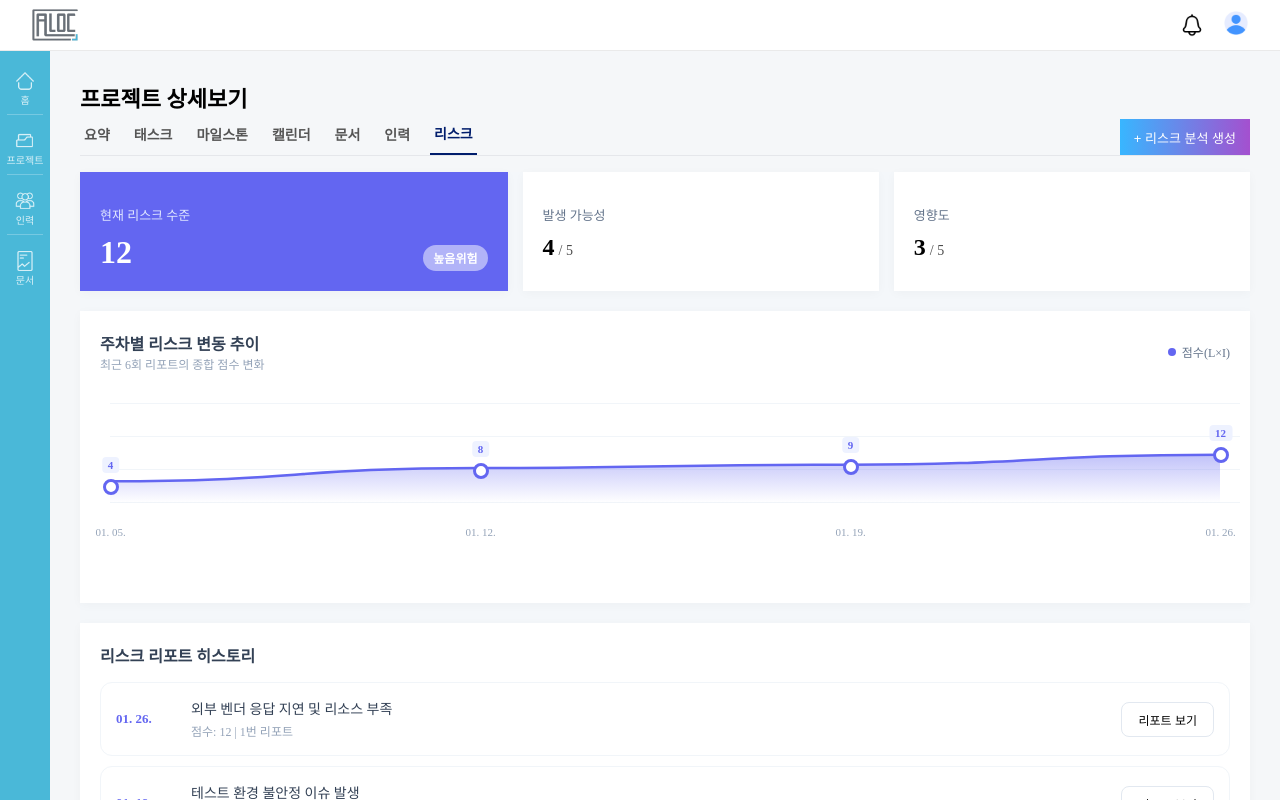
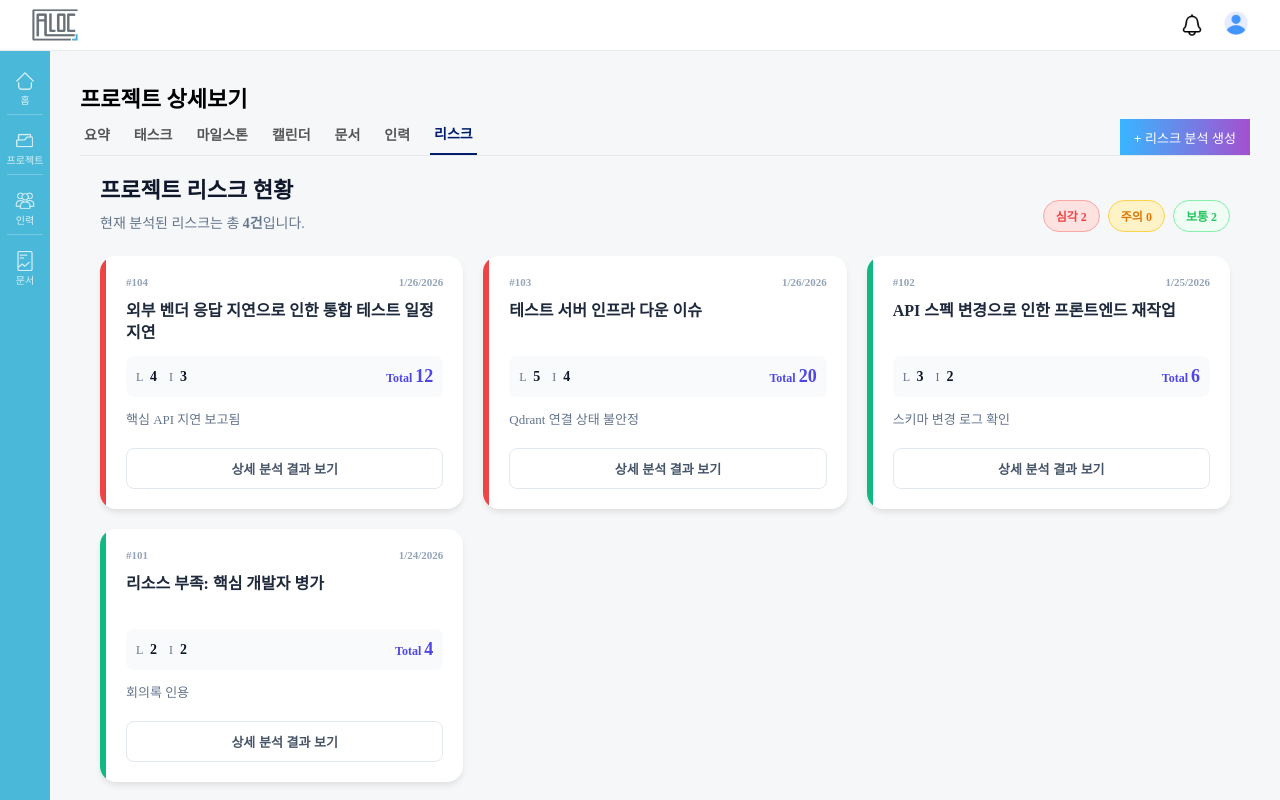
Before and after one commit to Hanwha-Moirai/Alloc-FE, a Vue app: page /projects/1/risk in a window 1280 px wide. Built offline with nearby package versions, Linux system fonts and the light colour scheme; no server answers; sample sign-in values are in the browser's storage.

Commit message:
feat : 리스크 화면 추가

```diff
--- /dev/null
+++ b/src/components/common/RiskDetailModal.vue
@@ -0,0 +1,167 @@
+<template>
+  <Transition name="modal">
+    <div v-if="isOpen" class="modal-overlay" @click.self="emit('close')">
+      <div class="modal-content">
+        <div class="modal-header">
+          <div class="header-left">
+            <span class="report-tag">Report #{{ report.report_id }}</span>
+            <h2>리스크 상세 분석 결과</h2>
+          </div>
+          <button class="close-btn" @click="emit('close')">×</button>
+        </div>
+
+        <div class="modal-body" v-if="report">
+          <div class="score-viz-section">
+            <div class="main-score-card" :class="riskLevel.class">
+              <span class="label">종합 위험도</span>
+              <div class="score-val">{{ report.likelihood * report.impact }}</div>
+              <span class="level-text">{{ riskLevel.text }} 상태</span>
+            </div>
+
+            <div class="detail-scores">
+              <div class="gauge-item">
+                <div class="gauge-info">
+                  <label>발생 가능성 (Likelihood)</label>
+                  <span>{{ report.likelihood }} / 5</span>
+                </div>
+                <div class="gauge-bar"><div class="fill" :style="{width: (report.likelihood/5*100)+'%'}"></div></div>
+              </div>
+              <div class="gauge-item">
+                <div class="gauge-info">
+                  <label>영향도 (Impact)</label>
+                  <span>{{ report.impact }} / 5</span>
+                </div>
+                <div class="gauge-bar"><div class="fill purple" :style="{width: (report.impact/5*100)+'%'}"></div></div>
+              </div>
+            </div>
+          </div>
+
+          <div class="analysis-section">
+            <div class="section-title">AI 분석 요약</div>
+            <p class="summary-box">{{ report.summary }}</p>
+
+            <div class="section-title">판단 근거 (Rationale)</div>
+            <div class="rationale-box">
+              {{ report.rationale }}
+            </div>
+          </div>
+
+          <div class="citations-section">
+            <div class="section-title">근거 데이터 ({{ report.citations?.length || 0 }})</div>
+            <div class="citation-list">
+              <div v-for="(cite, idx) in report.citations" :key="idx" class="citation-item">
+                <div class="cite-meta">
+                  <span class="cite-icon">{{ getSourceIcon(cite.source_type) }}</span>
+                  <span class="cite-type">{{ cite.source_type }}</span>
+                  <span class="cite-id">ID: {{ cite.source_id }}</span>
+                </div>
+                <p class="cite-excerpt">"{{ cite.excerpt }}"</p>
+              </div>
+            </div>
+          </div>
+        </div>
+      </div>
+    </div>
+  </Transition>
+</template>
+
+<script setup lang="ts">
+import { computed } from 'vue';
+
+const props = defineProps<{
+  isOpen: boolean;
+  report: any;
+}>();
+
+const emit = defineEmits(['close']);
+
+// 위험도 레벨 계산 [cite: 13]
+const riskLevel = computed(() => {
+  if (!props.report) return { text: '-', class: 'stable' };
+  const score = props.report.likelihood * props.report.impact;
+  if (score >= 12) return { text: '심각', class: 'critical' };
+  if (score >= 8) return { text: '주의', class: 'warning' };
+  return { text: '안정', class: 'stable' };
+});
+
+// 출처 타입별 아이콘 매핑 [cite: 13, 14, 15]
+const getSourceIcon = (type: string) => {
+  const icons: Record<string, string> = {
+    weekly_report: '📊',
+    meeting_record: '🤝',
+    events_log: '🕒',
+    task_update_log: '📝',
+    project_document: '📄',
+    vector_evidence: '🔍'
+  };
+  return icons[type] || '📎';
+};
+</script>
+
+<style scoped>
+.modal-overlay {
+  position: fixed; top: 0; left: 0; width: 100%; height: 100%;
+  background: rgba(15, 23, 42, 0.6); backdrop-filter: blur(4px);
+  display: flex; align-items: center; justify-content: center; z-index: 1000;
+}
+
+.modal-content {
+  background: white; width: 90%; max-width: 800px; max-height: 90vh;
+  border-radius: 10px; display: flex; flex-direction: column; overflow: hidden;
+  box-shadow: 0 25px 50px -12px rgba(0, 0, 0, 0.25);
+}
+
+.modal-header {
+  padding: 24px; border-bottom: 1px solid #f1f5f9;
+  display: flex; justify-content: space-between; align-items: center;
+}
+
+.report-tag { font-size: 12px; font-weight: 700; color: #6366f1; background: #eef2ff; padding: 4px 8px; border-radius: 6px; }
+.modal-header h2 { margin: 8px 0 0 0; font-size: 20px; color: #1e293b; }
+
+.modal-body { padding: 24px; overflow-y: auto; display: flex; flex-direction: column; gap: 32px; }
+
+/* 점수 시각화 */
+.score-viz-section { display: grid; grid-template-columns: 180px 1fr; gap: 24px; }
+.main-score-card {
+  border-radius: 20px; padding: 20px; text-align: center; color: white;
+  display: flex; flex-direction: column; justify-content: center;
+}
+.main-score-card.critical { background: linear-gradient(135deg, #ef4444, #b91c1c); }
+.main-score-card.warning { background: linear-gradient(135deg, #f59e0b, #d97706); }
+.main-score-card.stable { background: linear-gradient(135deg, #10b981, #047857); }
+
+.score-val { font-size: 48px; font-weight: 800; line-height: 1; margin: 8px 0; }
+.level-text { font-size: 14px; font-weight: 600; opacity: 0.9; }
+
+.detail-scores { display: flex; flex-direction: column; justify-content: center; gap: 16px; }
+.gauge-info { display: flex; justify-content: space-between; font-size: 13px; margin-bottom: 6px; font-weight: 600; color: #475569; }
+.gauge-bar { height: 8px; background: #f1f5f9; border-radius: 4px; overflow: hidden; }
+.gauge-bar .fill { height: 100%; background: #6366f1; }
+.gauge-bar .fill.purple { background: #a855f7; }
+
+/* 텍스트 섹션 */
+.section-title { font-size: 15px; font-weight: 700; color: #1e293b; margin-bottom: 12px; display: flex; align-items: center; gap: 8px; }
+.section-title::before { content: ''; width: 4px; height: 16px; background: #6366f1; border-radius: 2px; }
+
+.summary-box { background: #f8fafc; padding: 16px; border-radius: 12px; color: #334155; line-height: 1.6; border-left: 4px solid #e2e8f0; }
+.rationale-box { font-size: 14px; color: #475569; line-height: 1.7; white-space: pre-line; }
+
+/* 인용 리스트 */
+.citation-list { display: flex; flex-direction: column; gap: 12px; }
+.citation-item { padding: 16px; background: #ffffff; border: 1px solid #e2e8f0; border-radius: 12px; }
+.cite-meta { display: flex; align-items: center; gap: 8px; margin-bottom: 8px; }
+.cite-type { font-size: 11px; font-weight: 700; color: #64748b; text-transform: uppercase; }
+.cite-id { font-size: 11px; color: #94a3b8; }
+.cite-excerpt { font-size: 13px; color: #1e293b; font-style: italic; margin: 0; }
+
+.close-btn {
+  background: none; border: none;
+  font-size: 24px; color: #999;
+  cursor: pointer; line-height: 1;
+}
+
+/* 애니메이션 */
+.modal-enter-active, .modal-leave-active { transition: opacity 0.3s ease; }
+.modal-enter-from, .modal-leave-to { opacity: 0; }
+</style>
--- a/src/pages/projectTabs/ProjectRisk.vue
+++ b/src/pages/projectTabs/ProjectRisk.vue
@@ -1,298 +1,144 @@
+<template>
+  <div class="risk-v2-container" v-if="!isLoading">
+
+    <div class="top-summary">
+      <div class="summary-info">
+        <h3>프로젝트 리스크 현황</h3>
+        <p>현재 분석된 리스크는 총 <strong>{{ reports.length }}건</strong>입니다.</p>
+      </div>
+      <div class="status-chips">
+        <div class="chip critical">심각 {{ categorizedReports.high.length }}</div>
+        <div class="chip warning">주의 {{ categorizedReports.medium.length }}</div>
+        <div class="chip stable">보통 {{ categorizedReports.low.length }}</div>
+      </div>
+    </div>
+
+    <div class="risk-grid">
+      <div v-for="report in reports" :key="report.report_id"
+           class="risk-item-card" :class="getStatusColor(report.likelihood * report.impact)">
+        <div class="card-side-bar"></div>
+        <div class="card-body">
+          <div class="card-top">
+            <span class="report-id">#{{ report.report_id }}</span>
+            <span class="date">{{ new Date(report.generated_at).toLocaleDateString() }}</span>
+          </div>
+          <h4 class="summary-text">{{ report.summary }}</h4>
+          <div class="score-display">
+            <div class="score-group">
+              <label>L</label> <strong>{{ report.likelihood }}</strong>
+            </div>
+            <div class="score-group">
+              <label>I</label> <strong>{{ report.impact }}</strong>
+            </div>
+            <div class="total-score">
+              Total <span>{{ report.likelihood * report.impact }}</span>
+            </div>
+          </div>
+          <p class="rationale-preview">{{ report.rationale }}</p>
+          <button class="view-detail-btn" @click="selectedReport = report; isModalOpen = true">
+            상세 분석 결과 보기
+          </button>
+        </div>
+      </div>
+    </div>
+
+    <RiskDetailModal
+        :isOpen="isModalOpen"
+        :report="selectedReport"
+        @close="isModalOpen = false"
+    />
+  </div>
+</template>
+
 <script setup lang="ts">
 import { computed, ref, onMounted } from "vue";
+import RiskDetailModal from "@/components/common/RiskDetailModal.vue";
 
 const reports = ref<any[]>([]);
 const isLoading = ref(true);
+const isModalOpen = ref(false);
+const selectedReport = ref<any>(null);
 
-// 상단 요약 데이터 (가장 최근 리포트 기준)
-const latestSummary = computed(() => {
-  if (reports.value.length === 0) return { likelihood: 0, impact: 0, score: 0, level: '-' };
-  const latest = reports.value[0];
-  const score = latest.likelihood * latest.impact;
-  let level = score >= 12 ? '높음' : score >= 8 ? '보통' : '낮음';
-  return { ...latest, score, level };
+// 1. 전체 리포트 중 가장 높은 위험도 점수 계산
+const maxRiskScore = computed(() => {
+  if (reports.value.length === 0) return 0;
+  return Math.max(...reports.value.map(r => r.likelihood * r.impact));
 });
 
-// 중단 표를 위한 추이 데이터 (최근 5~6개)
-const trendTableData = computed(() => {
-  return reports.value.slice(0, 6).map((r, idx, arr) => {
-    const currentScore = r.likelihood * r.impact;
-    const prevScore = arr[idx + 1] ? arr[idx + 1].likelihood * arr[idx + 1].impact : currentScore;
-    const diff = currentScore - prevScore; // 이전 대비 증감
-    return { ...r, score: currentScore, diff };
-  });
+// 2. 위험도별 리포트 분류 (UI 배치를 위해)
+const categorizedReports = computed(() => {
+  return {
+    high: reports.value.filter(r => r.likelihood * r.impact >= 12),
+    medium: reports.value.filter(r => r.likelihood * r.impact >= 8 && r.likelihood * r.impact < 12),
+    low: reports.value.filter(r => r.likelihood * r.impact < 8)
+  };
 });
-
-// SVG 경로 생성을 위한 헬퍼 함수
-const generatePath = (isArea: boolean) => {
-  const data = trendTableData.value.slice().reverse();
-  if (data.length === 0) return "";
-
-  const width = 500;
-  const height = 120;
-  const maxScore = 25; // 최대 가능 점수 (5x5)
-
-  const points = data.map((item, i) => {
-    const x = i * (width / (data.length - 1));
-    const y = height - (item.score / maxScore * (height - 20)) - 10;
-    return { x, y };
-  });
-
-  // 큐빅 베지어 곡선 경로 생성 (image_9e03f8.png의 부드러운 느낌)
-  let d = `M ${points[0].x} ${points[0].y}`;
-  for (let i = 0; i < points.length - 1; i++) {
-    const curr = points[i];
-    const next = points[i + 1];
-    const cpX = (curr.x + next.x) / 2;
-    d += ` C ${cpX} ${curr.y}, ${cpX} ${next.y}, ${next.x} ${next.y}`;
-  }
-
-  if (isArea) {
-    d += ` L ${points[points.length - 1].x} ${height} L ${points[0].x} ${height} Z`;
-  }
-  return d;
-};
 
 onMounted(() => {
   setTimeout(() => {
     reports.value = [
-      { report_id: 1, likelihood: 4, impact: 3, summary: "외부 벤더 응답 지연 및 리소스 부족", generated_at: "2026-01-26T17:53:58" },
-      { report_id: 2, likelihood: 3, impact: 3, summary: "테스트 환경 불안정 이슈 발생", generated_at: "2026-01-19T10:20:00" },
-      { report_id: 3, likelihood: 4, impact: 2, summary: "API 스펙 변경으로 인한 재작업", generated_at: "2026-01-12T14:30:00" },
-      { report_id: 4, likelihood: 2, impact: 2, summary: "프로젝트 초기 설정 완료", generated_at: "2026-01-05T09:00:00" },
+      { report_id: 104, likelihood: 4, impact: 3, summary: "외부 벤더 응답 지연으로 인한 통합 테스트 일정 지연", rationale: "핵심 API 지연 보고됨", generated_at: "2026-01-26T17:53:58" },
+      { report_id: 103, likelihood: 5, impact: 4, summary: "테스트 서버 인프라 다운 이슈", rationale: "Qdrant 연결 상태 불안정", generated_at: "2026-01-26T17:50:00" },
+      { report_id: 102, likelihood: 3, impact: 2, summary: "API 스펙 변경으로 인한 프론트엔드 재작업", rationale: "스키마 변경 로그 확인", generated_at: "2026-01-25T14:30:00" },
+      { report_id: 101, likelihood: 2, impact: 2, summary: "리소스 부족: 핵심 개발자 병가", rationale: "회의록 인용", generated_at: "2026-01-24T09:00:00" },
     ];
     isLoading.value = false;
   }, 500);
 });
 
-const formatDate = (dateStr: string) => new Date(dateStr).toLocaleDateString('ko-KR', { month: '2-digit', day: '2-digit' });
+const getStatusColor = (score: number) => {
+  if (score >= 12) return 'critical';
+  if (score >= 8) return 'warning';
+  return 'stable';
+};
 </script>
 
-<template>
-  <div class="dashboard-container" v-if="!isLoading">
+<style scoped>
+.risk-v2-container { padding: 0 20px; display: flex; flex-direction: column; gap: 24px; }
 
-    <div class="summary-row">
-      <div class="stat-card main">
-        <p class="label">현재 리스크 수준</p>
-        <div class="val-row">
-          <span class="score">{{ latestSummary.score }}</span>
-          <span class="level-tag" :class="latestSummary.level">{{ latestSummary.level }}위험</span>
-        </div>
-      </div>
-      <div class="stat-card">
-        <p class="label">발생 가능성</p>
-        <div class="val-row">
-          <span class="num">{{ latestSummary.likelihood }}</span><span class="total">/ 5</span>
-        </div>
-      </div>
-      <div class="stat-card">
-        <p class="label">영향도</p>
-        <div class="val-row">
-          <span class="num">{{ latestSummary.impact }}</span><span class="total">/ 5</span>
-        </div>
-      </div>
-    </div>
+/* 상단 요약 스타일 */
+.top-summary { display: flex; justify-content: space-between; align-items: flex-end; }
+.top-summary h3 { margin: 0 0 8px 0; font-size: 22px; color: #0f172a; }
+.top-summary p { margin: 0; color: #64748b; font-size: 14px; }
+.status-chips { display: flex; gap: 8px; }
+.chip { padding: 6px 12px; border-radius: 100px; font-size: 12px; font-weight: 700; border: 1px solid transparent; }
+.chip.critical { background: #fee2e2; color: #ef4444; border-color: #fca5a5; }
+.chip.warning { background: #fef3c7; color: #d97706; border-color: #fcd34d; }
+.chip.stable { background: #f0fdf4; color: #22c55e; border-color: #86efac; }
 
-    <div class="content-card">
-      <div class="card-header">
-        <div class="title-group">
-          <h4>주차별 리스크 변동 추이</h4>
-          <span class="sub-info">최근 6회 리포트의 종합 점수 변화</span>
-        </div>
-        <div class="chart-legend">
-          <span class="dot"></span> 점수(L×I)
-        </div>
-      </div>
+/* 그리드 레이아웃 */
+.risk-grid { display: grid; grid-template-columns: repeat(auto-fill, minmax(320px, 1fr)); gap: 20px; }
 
-      <div class="visual-chart-container">
-        <div class="y-axis-guides">
-          <div v-for="n in 4" :key="n" class="guide-line"></div>
-        </div>
+/* 카드 개별 스타일 */
+.risk-item-card {
+  background: white; border-radius: 16px; overflow: hidden; display: flex;
+  box-shadow: 0 4px 6px -1px rgba(0, 0, 0, 0.1); transition: transform 0.2s;
+}
+.risk-item-card:hover { transform: translateY(-4px); box-shadow: 0 10px 15px -3px rgba(0, 0, 0, 0.1); }
+.card-side-bar { width: 6px; }
 
-        <svg class="trend-svg" viewBox="0 0 500 120" preserveAspectRatio="none">
-          <defs>
-            <linearGradient id="chart-grad" x1="0%" y1="0%" x2="0%" y2="100%">
-              <stop offset="0%" style="stop-color:rgba(99, 102, 241, 0.4); stop-opacity:1" />
-              <stop offset="100%" style="stop-color:rgba(99, 102, 241, 0); stop-opacity:1" />
-            </linearGradient>
-          </defs>
+/* 위험도별 사이드바 색상 */
+.critical .card-side-bar { background: #ef4444; }
+.warning .card-side-bar { background: #f59e0b; }
+.stable .card-side-bar { background: #10b981; }
 
-          <path
-              class="chart-area"
-              :d="generatePath(true)"
-              fill="url(#chart-grad)"
-          />
+.card-body { padding: 20px; flex: 1; display: flex; flex-direction: column; gap: 12px; }
+.card-top { display: flex; justify-content: space-between; font-size: 11px; color: #94a3b8; font-weight: 600; }
+.summary-text { margin: 0; font-size: 16px; color: #1e293b; line-height: 1.4; height: 44px; overflow: hidden; }
 
-          <path
-              class="chart-line"
-              :d="generatePath(false)"
-              fill="none"
-              stroke="#6366f1"
-              stroke-width="3"
-              stroke-linecap="round"
-              stroke-linejoin="round"
-          />
-        </svg>
+.score-display {
+  display: flex; align-items: center; gap: 12px; padding: 10px; background: #f8fafc; border-radius: 8px;
+}
+.score-group { font-size: 12px; color: #64748b; }
+.score-group strong { color: #0f172a; font-size: 14px; margin-left: 4px; }
+.total-score { margin-left: auto; font-size: 12px; font-weight: 700; color: #4f46e5; }
+.total-score span { font-size: 18px; }
 
-        <div class="points-layer">
-          <div
-              v-for="(item, idx) in trendTableData.slice().reverse()"
-              :key="idx"
-              class="data-point-wrapper"
-              :style="{ left: (idx * (100 / (trendTableData.length - 1))) + '%' }"
-          >
-            <div class="point-dot" :style="{ bottom: (item.score / 25 * 100) + 'px' }">
-              <span class="point-val">{{ item.score }}</span>
-            </div>
-            <div class="x-axis-label">{{ formatDate(item.generated_at) }}</div>
-          </div>
-        </div>
-      </div>
-    </div>
+.rationale-preview { font-size: 13px; color: #64748b; margin: 0; display: -webkit-box; -webkit-line-clamp: 2; -webkit-box-orient: vertical; overflow: hidden; }
 
-    <div class="content-card">
-      <div class="card-header">
-        <h4>리스크 리포트 히스토리</h4>
-      </div>
-      <div class="list-wrapper">
-        <div v-for="report in reports" :key="report.report_id" class="list-item">
-          <div class="item-date">{{ formatDate(report.generated_at) }}</div>
-          <div class="item-content">
-            <div class="item-summary">{{ report.summary }}</div>
-            <div class="item-meta">점수: {{ report.likelihood * report.impact }} | {{ report.report_id }}번 리포트</div>
-          </div>
-          <button class="detail-btn">리포트 보기</button>
-        </div>
-      </div>
-    </div>
-
-  </div>
-</template>
-
-<style scoped>
-.dashboard-container { display: flex; flex-direction: column; gap: 20px; background: #f4f7fa; }
-
-/* 공통 카드 */
-.content-card { background: white; padding: 20px; box-shadow: 0 2px 10px rgba(0,0,0,0.03); }
-.card-header { display: flex; justify-content: space-between; align-items: center; margin-bottom: 15px; }
-.card-header h4 { margin: 0; font-size: 16px; color: #334155; }
-.sub-info { font-size: 12px; color: #94a3b8; }
-
-/* 상단 요약 */
-.summary-row { display: grid; grid-template-columns: 1.2fr 1fr 1fr; gap: 15px; }
-.stat-card { background: white; padding: 20px; box-shadow: 0 2px 10px rgba(0,0,0,0.03); }
-.stat-card.main { background: #6366f1; color: white; }
-.stat-card.main .label { color: #e0e7ff; }
-.label { font-size: 13px; color: #64748b; margin-bottom: 10px; }
-.val-row { display: flex; align-items: baseline; gap: 4px; }
-.score { font-size: 32px; font-weight: 800; }
-.num { font-size: 24px; font-weight: 700; }
-.total { font-size: 14px; opacity: 0.7; }
-.level-tag { margin-left: auto; padding: 4px 10px; border-radius: 20px; font-size: 12px; font-weight: 700; background: rgba(255,255,255,0.5); }
-
-/* 중단 추이 표 */
-.visual-chart-container {
-  height: 180px;
-  position: relative;
-  margin-top: 30px;
-  padding: 0 10px;
+.view-detail-btn {
+  margin-top: 8px; width: 100%; padding: 10px; border-radius: 8px; border: 1px solid #e2e8f0;
+  background: white; color: #475569; font-size: 13px; font-weight: 600; cursor: pointer; transition: 0.2s;
 }
-
-.y-axis-guides {
-  position: absolute;
-  width: 100%;
-  height: 100px;
-  display: flex;
-  flex-direction: column;
-  justify-content: space-between;
-  z-index: 0;
-}
-
-.guide-line {
-  width: 100%;
-  height: 1px;
-  background: #f1f5f9;
-}
-
-.trend-svg {
-  width: 100%;
-  height: 100px;
-  overflow: visible;
-  z-index: 1;
-  position: relative;
-}
-
-.points-layer {
-  position: absolute;
-  top: 0;
-  left: 10px;
-  right: 10px;
-  height: 100px;
-}
-
-.data-point-wrapper {
-  position: absolute;
-  height: 100%;
-  width: 1px;
-  display: flex;
-  flex-direction: column;
-  align-items: center;
-}
-
-.point-dot {
-  position: absolute;
-  width: 10px;
-  height: 10px;
-  background: white;
-  border: 3px solid #6366f1;
-  border-radius: 50%;
-  z-index: 2;
-  transform: translateY(50%);
-}
-
-.point-val {
-  position: absolute;
-  top: -25px;
-  left: 50%;
-  transform: translateX(-50%);
-  font-size: 11px;
-  font-weight: 800;
-  color: #6366f1;
-  background: #eef2ff;
-  padding: 2px 6px;
-  border-radius: 4px;
-}
-
-.x-axis-label {
-  position: absolute;
-  bottom: -35px;
-  font-size: 11px;
-  color: #94a3b8;
-  white-space: nowrap;
-}
-
-.chart-legend {
-  font-size: 12px;
-  color: #64748b;
-  display: flex;
-  align-items: center;
-  gap: 6px;
-}
-
-.chart-legend .dot {
-  width: 8px;
-  height: 8px;
-  background: #6366f1;
-  border-radius: 50%;
-}
-
-/* 하단 목록 */
-.list-wrapper { display: flex; flex-direction: column; gap: 10px; }
-.list-item { display: flex; align-items: center; padding: 15px; border: 1px solid #f1f5f9; border-radius: 12px; transition: 0.2s; }
-.list-item:hover { border-color: #6366f1; background: #f8faff; }
-.item-date { width: 60px; font-size: 13px; font-weight: 700; color: #6366f1; }
-.item-content { flex: 1; padding: 0 15px; }
-.item-summary { font-size: 14px; color: #334155; margin-bottom: 4px; font-weight: 500; }
-.item-meta { font-size: 12px; color: #94a3b8; }
-.detail-btn { padding: 8px 16px; border-radius: 8px; border: 1px solid #e2e8f0; background: white; font-size: 12px; cursor: pointer; }
+.view-detail-btn:hover { background: #f1f5f9; color: #0f172a; }
 </style>
```
